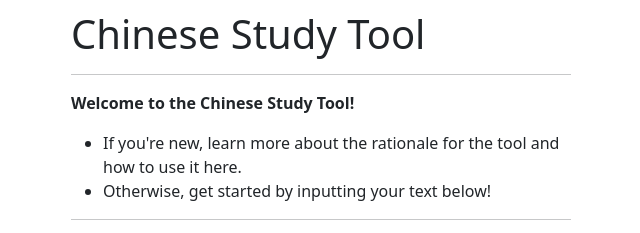
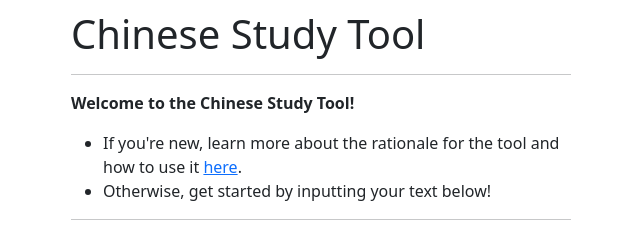
Before and after one commit to aal451/aal451.github.io, a plain HTML site: page index.html in a window 1280 px wide. Shown: the top 233 px of the page, 319-959 px from the left. Drawn offline with nearby package versions, Linux system fonts and the light colour scheme.

Commit message:
finalize readme

```diff
--- a/index.html
+++ b/index.html
@@ -16,7 +16,7 @@
 
     <p><b>Welcome to the Chinese Study Tool!</b></p>
     <ul>
-        <li>If you're new, learn more about the rationale for the tool and how to use it here.</li>
+        <li>If you're new, learn more about the rationale for the tool and how to use it <a href= "https://github.com/aal451/aal451.github.io/blob/main/README.md">here</a>.</li>
         <li>Otherwise, get started by inputting your text below!</li>
     </ul>
     <hr>
```
Also changed, not shown: README.md, readmeImages/step1.png (added), readmeImages/step2.png (added), readmeImages/step3.png (added).
